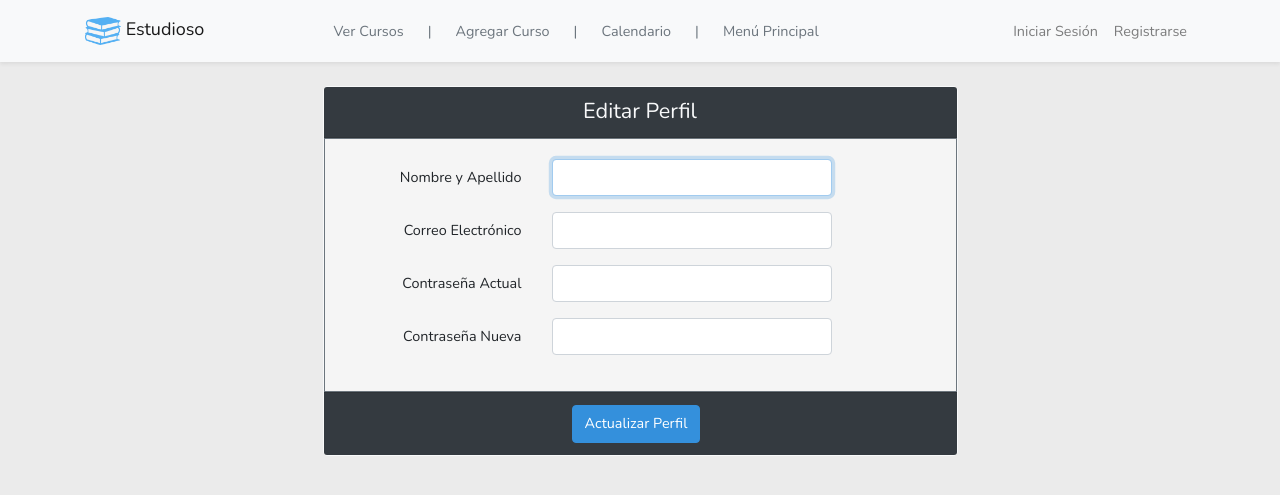
After one commit to rsca7213/estudioso, a Laravel app: template Laravel Test/Estudioso/resources/views/perfil/editar.blade.php in a window 1280 px wide. The commit adds this page. Shown: the top 495 px of the page. Run offline with Laravel 8, Linux system fonts and the light colour scheme; the template is opened without the code that fills it, so the values that code supplies are empty; style sheets or scripts are compiled from the project's sources.

Commit message:
agregar funcionalidad de editar perfiles

```diff
--- a/Laravel Test/Estudioso/resources/views/layouts/app.blade.php
+++ b/Laravel Test/Estudioso/resources/views/layouts/app.blade.php
@@ -49,13 +49,13 @@
 
                                 <div class="dropdown-menu dropdown-menu-right" aria-labelledby="navbarDropdown">
 
-                                    <a class="dropdown-item" href="#"
+                                    <a class="dropdown-item" href="/perfil/{{auth()->user()->id}}"
                                        onclick="event.preventDefault();
                                                      document.getElementById('perfil-form').submit();">
                                         {{ __('Ver Mi Perfil') }}
                                     </a>
 
-                                    <form id="perfil-form" action="#" method="GET" style="display: none;">
+                                    <form id="perfil-form" action="/perfil/{{auth()->user()->id}}" method="GET" style="display: none;">
                                         @csrf
                                     </form>
 
--- /dev/null
+++ b/Laravel Test/Estudioso/resources/views/perfil/editar.blade.php
@@ -0,0 +1,95 @@
+@extends('layouts.app')
+
+@section('title')
+    <title> Estudioso | Editar Perfil </title>
+@endsection
+
+@section('navbar')
+    <li> <a href="{{ route('verCursos', ['user_id' => auth()->user()->id]) }}" class="text-muted mx-4 text-nowrap"> Ver Cursos </a> </li>
+    <span class="text-muted hidden d-none d-lg-block"> | </span>
+    <li> <a href="{{ route('agregarCurso', ['id'=> auth()->user()->id ]) }}" class="text-muted mx-4 text-nowrap"> Agregar Curso </a> </li>
+    <span class="text-muted hidden d-none d-lg-block"> | </span>
+    <li> <a href="#" class="text-muted mx-4 text-nowrap"> Calendario </a> </li>
+    <span class="text-muted hidden d-none d-lg-block"> | </span>
+    <li> <a href="{{ route('home') }}" class="text-muted mx-4 text-nowrap"> Menú Principal </a> </li>
+@endsection
+
+@section('content')
+<div class="container">
+    <div class="row d-flex justify-content-center">
+        <div class="col-7">
+            <div class="card rounded-lg border border-light">
+                <div class="card-header text-center bg-dark text-light">
+                    <span class="h4"> Editar Perfil </span>
+                </div>
+                <form action="/perfil/{{$user->id}}/editar" method="POST">
+                    <input type="hidden" name="_method" value="PATCH">
+                    @csrf
+                    <div class="card-body border border-secondary" style="background-color: #F5F5F5">
+                        <div class="form-group row">
+                            <label for="name" class="col-md-4 col-form-label text-md-right">{{ __('Nombre y Apellido') }}</label>
+
+                            <div class="col-md-6">
+                                <input id="name" type="text" class="form-control @error('name') is-invalid @enderror" name="name" value="{{ $user->name }}" required autocomplete="name" autofocus>
+
+                                @error('name')
+                                    <span class="invalid-feedback" role="alert">
+                                        <strong>{{ $message }}</strong>
+                                    </span>
+                                @enderror
+                            </div>
+                        </div>
+
+                        <div class="form-group row">
+                            <label for="email" class="col-md-4 col-form-label text-md-right">{{ __('Correo Electrónico') }}</label>
+
+                            <div class="col-md-6">
+                                <input id="email" type="email" class="form-control @error('email') is-invalid @enderror" name="email" value="{{ $user->email }}" required autocomplete="email">
+
+                                @error('email')
+                                    <span class="invalid-feedback" role="alert">
+                                        <strong>{{ $message }}</strong>
+                                    </span>
+                                @enderror
+                            </div>
+                        </div>
+
+                        <div class="form-group row">
+                            <label for="password" class="col-md-4 col-form-label text-md-right">{{ __('Contraseña Actual') }}</label>
+
+                            <div class="col-md-6">
+                                <input id="password" type="password" class="form-control @error('password') is-invalid @enderror" name="password" required autocomplete="new-password">
+
+                                @error('password')
+                                    <span class="invalid-feedback" role="alert">
+                                        <strong>{{ $message }}</strong>
+                                    </span>
+                                @enderror
+                            </div>
+                        </div>
+
+                        <div class="form-group row">
+                            <label for="passwordNew" class="col-md-4 col-form-label text-md-right">{{ __('Contraseña Nueva') }}</label>
+
+                            <div class="col-md-6">
+                                <input id="passwordNew" type="password" class="form-control @error('passwordNew') is-invalid @enderror" name="passwordNew" required autocomplete="new-password">
+
+                                @error('passwordNew')
+                                    <span class="invalid-feedback" role="alert">
+                                        <strong>{{ $message }}</strong>
+                                    </span>
+                                @enderror
+                            </div>
+                        </div>
+
+                    </div>
+                    <div class="card-footer bg-dark text-light text-center">
+                        <input type="submit" value="Actualizar Perfil" class="btn btn-primary">
+                        <b> <span class=" ml-2 text-success"> {{ $s }} </span> </b>
+                    </div>
+                </form>
+            </div>
+        </div>
+    </div>
+</div>
+@endsection
--- a/Laravel Test/Estudioso/routes/web.php
+++ b/Laravel Test/Estudioso/routes/web.php
@@ -39,3 +39,8 @@ Route::delete('/cursos/ver/{user_id}/borrar/{curso_id}', 'CursosController@destr
 Route::get('/cursos/ver/{user_id}/evaluaciones/{curso_id}', 'EvaluacionesController@index')->name('verEvaluaciones');
 Route::patch('/cursos/ver/{user_id}/evaluaciones/{curso_id}/calificacion/{ev_id}', 'EvaluacionesController@calificacion');
 Route::get('/cursos/ver/{user_id}/evaluaciones/{curso_id}/info', 'EvaluacionesController@info');
+
+//Perfil: Editar
+Route::get('/perfil/{user_id}', 'PerfilesController@index');
+Route::patch('/perfil/{user_id}/editar', 'PerfilesController@update');
+Route::get('/perfil/{user_id}/s', 'PerfilesController@success');
```
Also changed, not shown: Laravel Test/Estudioso/app/Http/Controllers/PerfilesController.php (added, +60 -0 lines).
